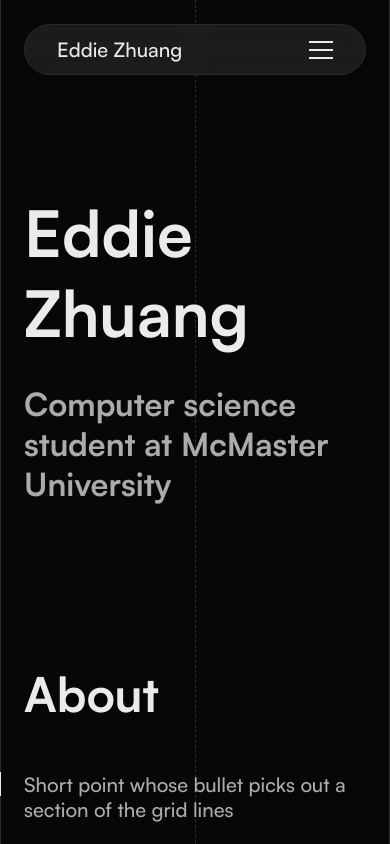
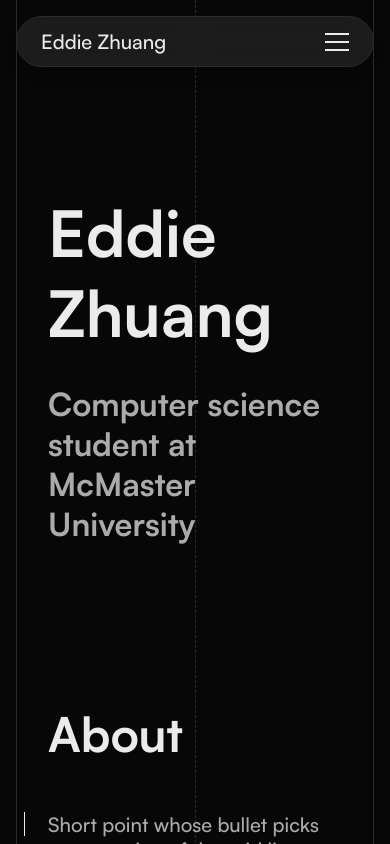
Before and after one commit to edzhuang/portfolio-website, a Next.js app: page / in a window 390 px wide. Shown: the top 844 px of the page. Built offline with nearby package versions, Linux system fonts and the light colour scheme.

Commit message:
Make navbar responsive

```diff
--- a/app/page.tsx
+++ b/app/page.tsx
@@ -10,9 +10,10 @@
 
 export default function Home() {
   return (
-    <div className="flex flex-col items-center min-h-screen bg-background text-foreground relative">
+    <div className="flex flex-col items-center min-h-screen bg-background text-foreground relative px-4">
       {/* Minimal grid background like Stripe */}
-      <div className="container mx-auto absolute inset-x-0 inset-y-0 pointer-events-none z-0">
+      <div className="container mx-auto absolute inset-0 pointer-events-none px-4 z-0">
+        <div className="relative w-full h-full">
           {/* 5 vertical lines */}
           <div className="absolute left-0 h-full border-l border-gridline" />
           <div className="absolute left-1/4 h-full border-l border-gridline border-dashed hidden md:block" />
@@ -20,12 +21,13 @@
           <div className="absolute left-3/4 h-full border-l border-gridline border-dashed hidden md:block" />
           <div className="absolute right-0 h-full border-l border-gridline" />
         </div>
+      </div>
 
       {/* Header/Navigation - Floating with blur effect */}
       <Header />
 
       {/* Content Container */}
-      <div className="container mx-auto flex flex-col gap-40 px-6 pt-48 pb-40">
+      <div className="container mx-auto flex flex-col gap-40 pt-48 pb-40">
         {/* Hero Section */}
         <ScrollFade delay={1}>
           <section className="flex flex-col gap-6">
--- a/components/header.tsx
+++ b/components/header.tsx
@@ -47,11 +47,11 @@
   };
 
   return (
-    <div className="fixed z-10 left-0 right-0 top-6 flex justify-center w-full px-6">
+    <div className="fixed container z-10 left-0 right-0 top-4 md:top-6 transition-[top] duration-300 flex justify-center w-full px-4">
       <header
-        className={`container mx-auto py-3 bg-secondary/70 backdrop-blur-md shadow-lg border border-gridline ${
+        className={`w-full px-6 py-3 bg-secondary/70 backdrop-blur-md shadow-lg border border-gridline ${
           mobileMenuOpen
-            ? "h-[calc(100dvh-3rem)] rounded-lg"
+            ? "h-[calc(100dvh-2rem)] rounded-lg"
             : "h-[51px] rounded-[26px]"
         } transition-[border-radius,height] duration-300 ease-in-out`}
       >
```
Lines whose indentation alone changed are shown as unchanged.
